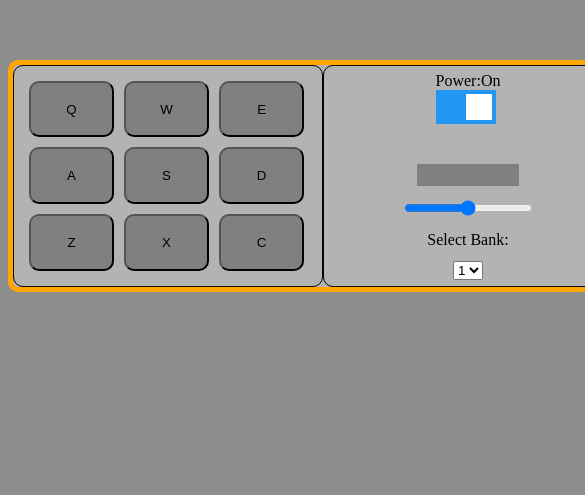
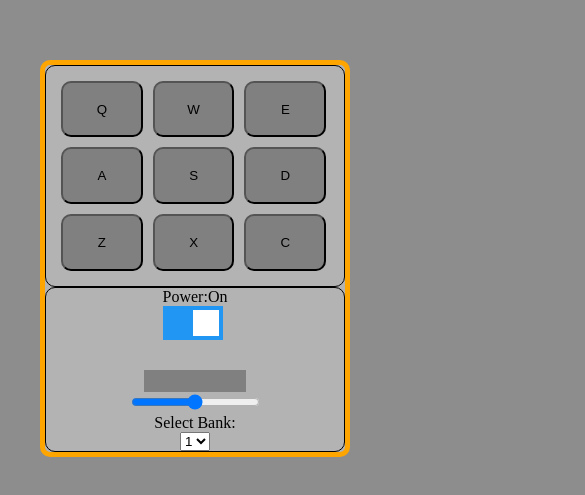
Before and after one commit to grayTurtle01/react-drum-machine, a React (Create React App) app: page / in a window 390 px wide. Shown: the part 109-604 px from the top of the page, 585 px wide, since content can reach past the window. Built offline with nearby package versions, Linux system fonts and the light colour scheme.

Commit message:
responsive

```diff
--- a/src/App.css
+++ b/src/App.css
@@ -3,12 +3,14 @@ body{
   }
 
   #drum-machine{
-    width: 600px;
+    width: 630px;
     margin: 0 auto;
     margin-top: 20vh;
     border: 5px solid orange;
+
     display: flex;
     justify-content: space-between;
+    flex-wrap: wrap;
 
     background-color: #b3b3b3;
     border-radius: 10px;
@@ -58,3 +60,9 @@ body{
 
     margin-top: 10%;
   }
+
+  @media (max-width:650px){
+    #drum-machine{
+      width: 300px;
+    }
+  }
```
